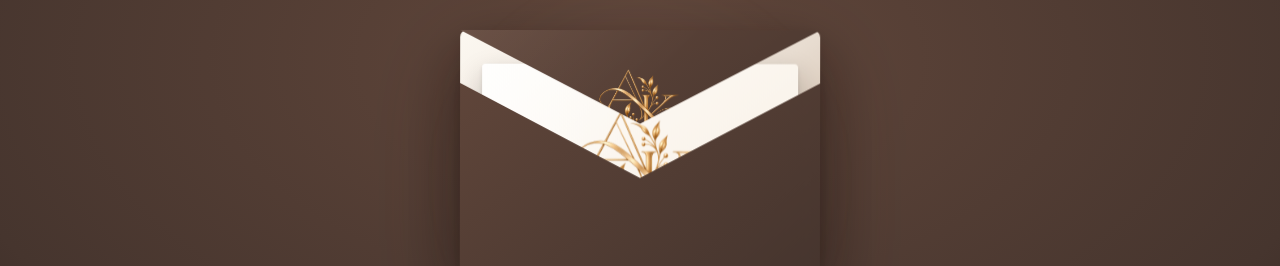
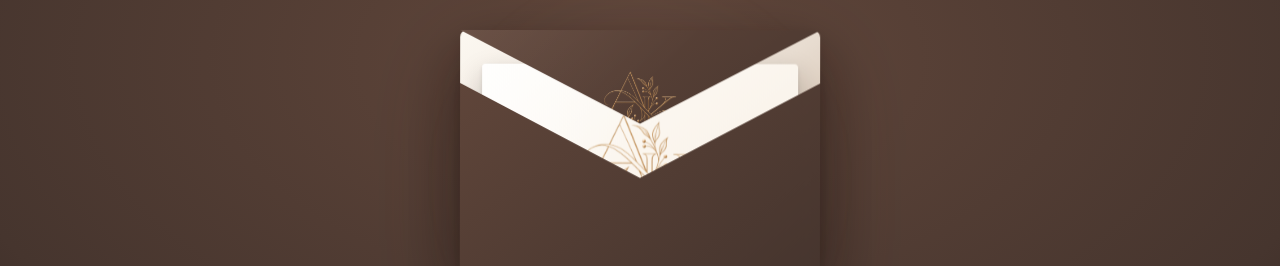
Before and after one commit to deviling124/wedding, a Next.js app: page / in a window 1280 px wide. Shown: the part 220-486 px from the top of the page. Built offline with nearby package versions, Linux system fonts and the light colour scheme.

Commit message:
Use the new monogramAK artwork

```diff
--- a/app/page.tsx
+++ b/app/page.tsx
@@ -25,7 +25,7 @@ const initialState: FormState = {
 };
 
 function AKMonogram() {
-  return <img className="ak-monogram" src="/Luxurious Gold A K Monogram with Botanical Flourishes.png" alt="Adrian and KC floral gold monogram" loading="eager" />;
+  return <img className="ak-monogram" src="/monogramAK.png" alt="Adrian and KC floral gold monogram" loading="eager" />;
 }
 
 export default function HomePage() {
```
